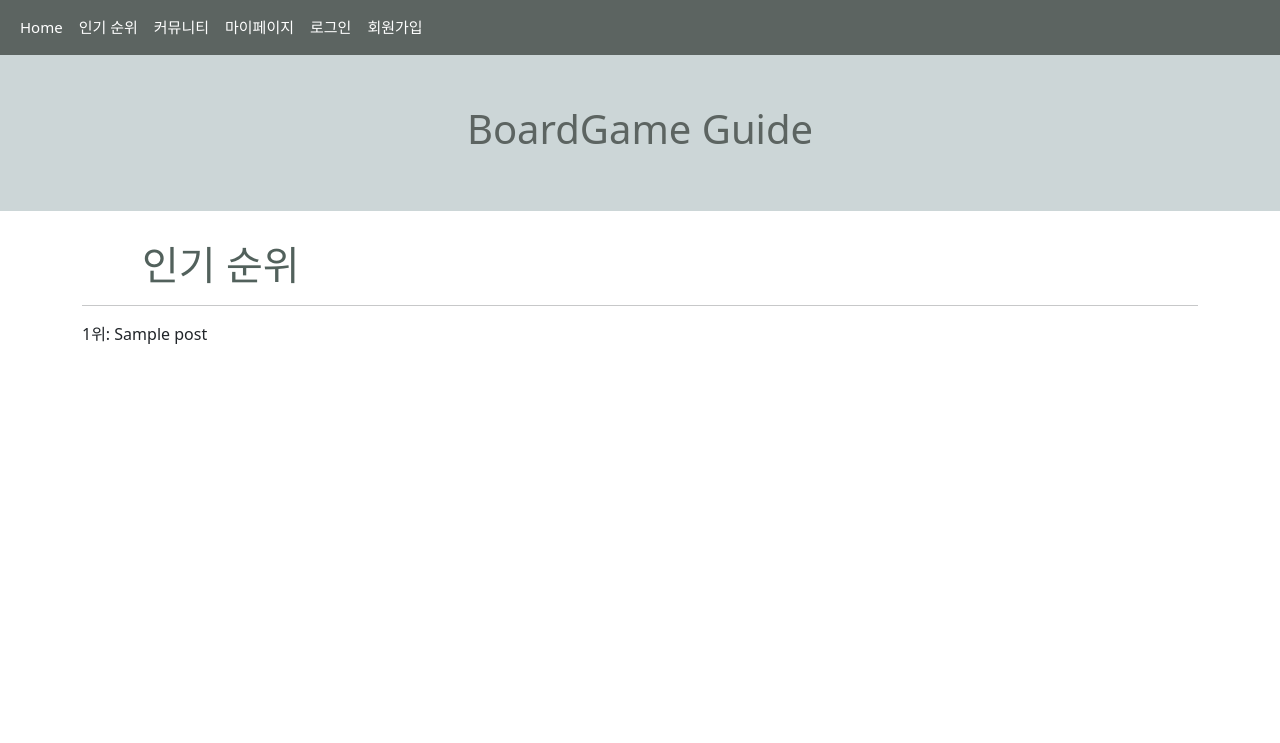
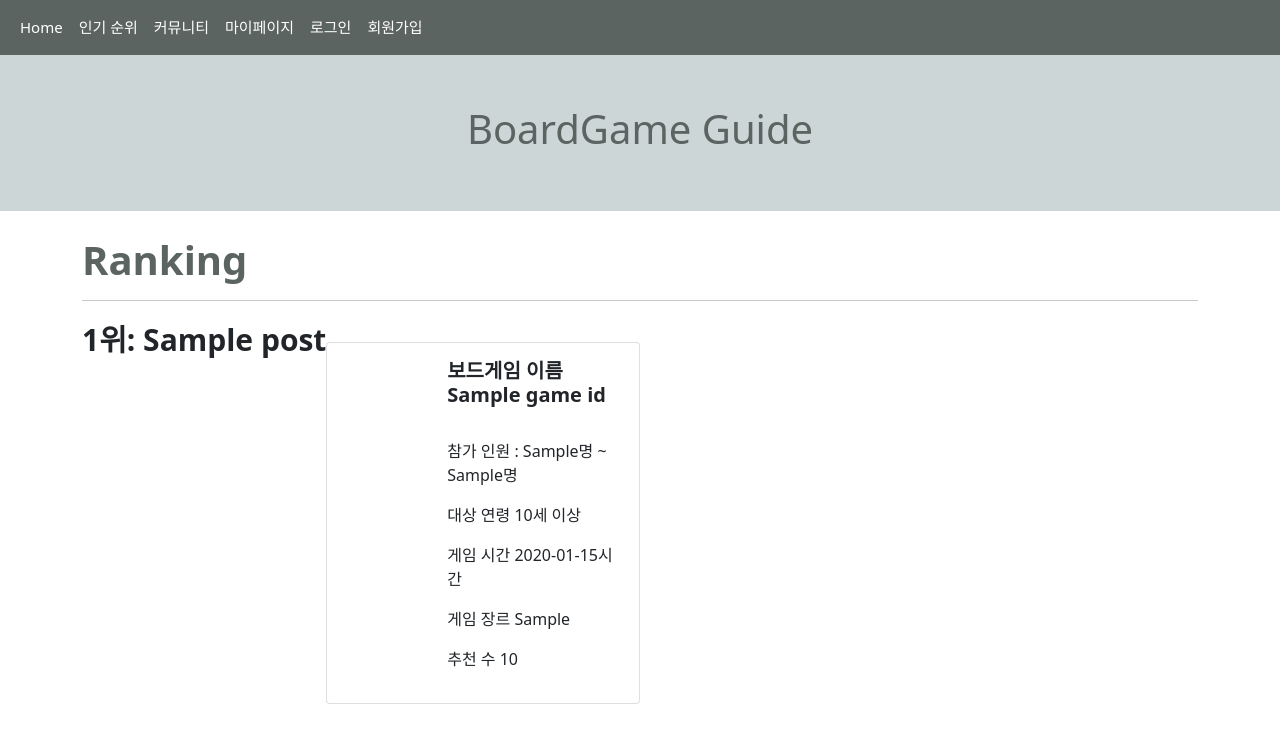
Before and after one commit to J1Yun/board-game-guide, a Django app: template BoardGameGuide/boardgame/templates/rank.html in a window 1280 px wide. Shown: the top 743 px of the page. Run offline with Django 3.2, Linux system fonts and the light colour scheme; the template is opened without the code that fills it: most values are stand-ins (such as "Sample title", 1, 10 or a date in 2020).

Commit message:
Update rank

```diff
--- a/BoardGameGuide/boardgame/static/css/rank.css
+++ b/BoardGameGuide/boardgame/static/css/rank.css
@@ -1,6 +1,12 @@
-.title {
-  color: #52615c;
-  margin-top: 30px;
-  margin-left: 60px;
-  margin-right: 50px;
+.title{
+  color: var(--font-color);
+  margin-top: 25px;
 }
+.card{
+  margin-top: 25px;
+}
+
+.top{
+  font-size: 30px;
+
+}
--- a/BoardGameGuide/boardgame/templates/rank.html
+++ b/BoardGameGuide/boardgame/templates/rank.html
@@ -2,16 +2,34 @@
 <link rel="stylesheet" type="text/css" href="{% static 'css/rank.css' %}" />
 <div class="container-md">
   <div class="title">
-    <h1>인기 순위</h1>
+    <h1><b>Ranking</b></h1>
   </div>
   <hr />
   <div class="ranking">
     <div class="top-ranking" style="float: left">
       {% for post in gameList %}
-      <div class="top">{{forloop.counter}}위: {{post.name}}</div>
+      <div class="top"><b>{{forloop.counter}}위: {{post.name}} </b></div>
       {% endfor %}
     </div>
-    <div class="ranks" style="float: left"></div>
+    <div class="ranks" style="float: left">
+      <div class="card mb-3" style="max-width: 800px;">
+        <div class="row g-0">
+          <div class="col-md-4">
+            <img src="" alt="" class="col-12">
+          </div>
+          <div class="col-md-8">
+            <div class="card-body">
+              <h5 class="card-title"><b>보드게임 이름 {{post.game_id.name}}</b></h5><br>
+              <p class="card-text">참가 인원 : {{post.game_id.l_participant}}명 ~ {{post.game_id.h_participant}}명</p>
+              <p>대상 연령  {{post.game_id.age}}세 이상</p>
+              <p>게임 시간  {{post.game_id.runtime}}시간</p>
+              <p>게임 장르  {{post.game_id.get_genre_display}}</p>
+              <p>추천 수  {{post.game_id.likes}}</p>
+            </div>
+          </div>
+        </div>
+      </div>
+    </div>
   </div>
 </div>
 
```
